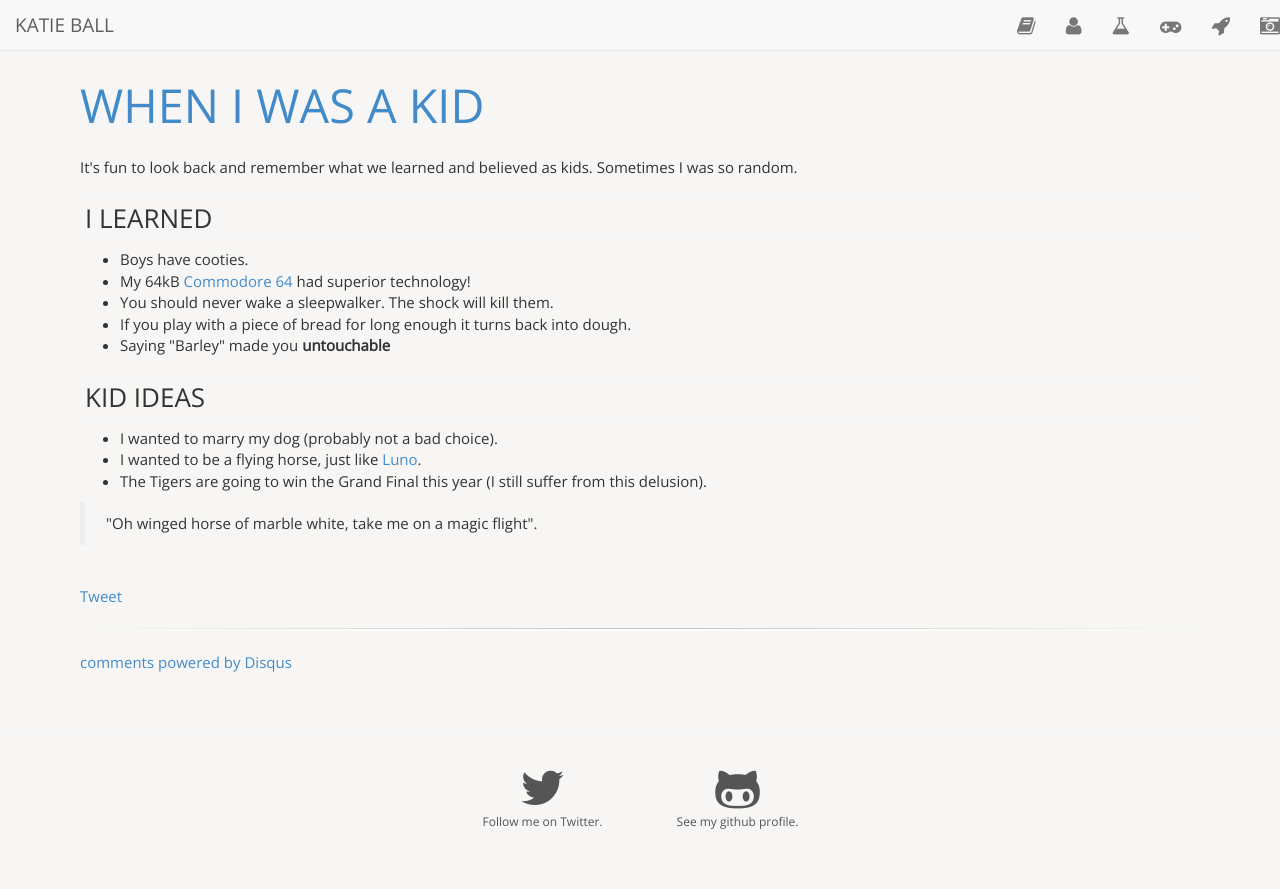
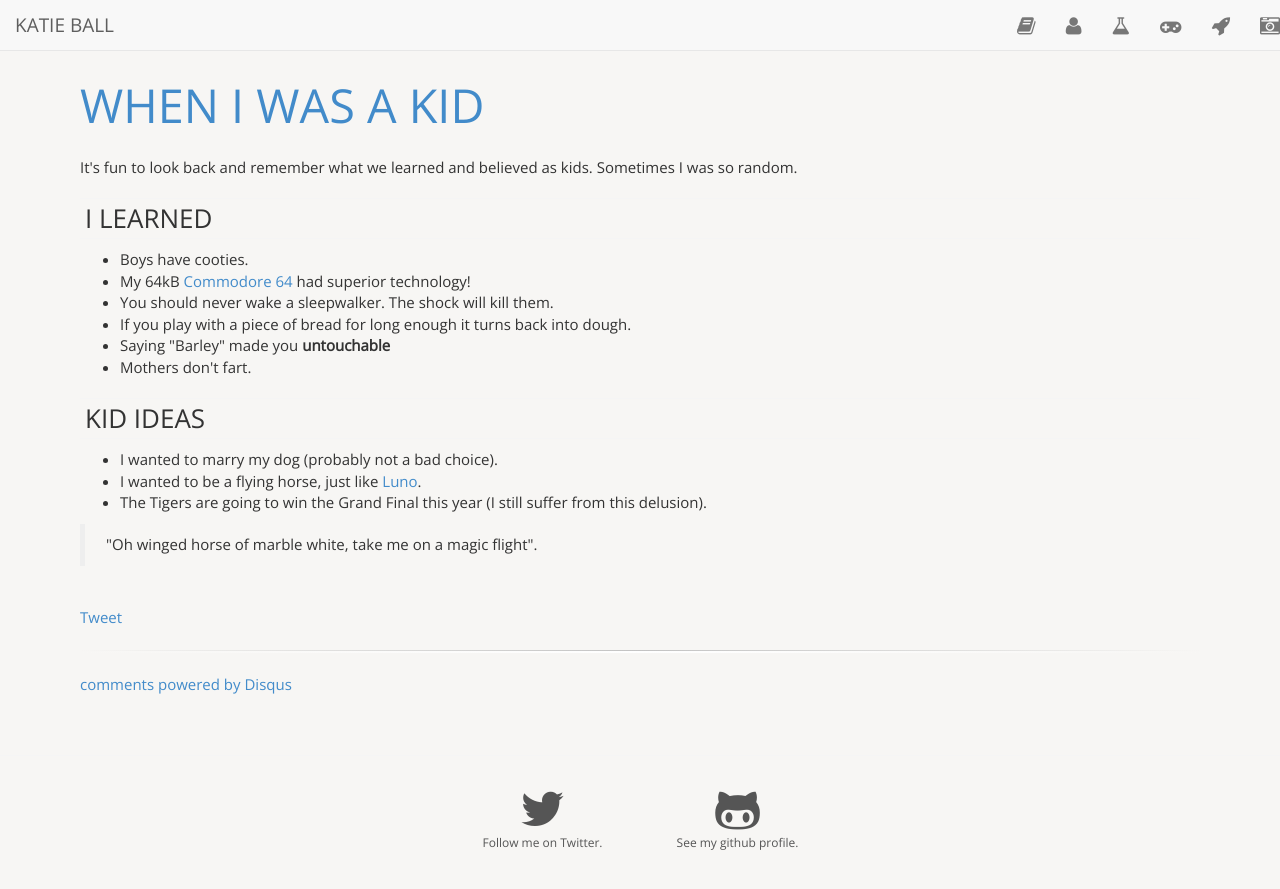
Before and after one commit to roachhd/roachhd.github.io, a Jekyll site: the page built from about/me/as-a-kid/index.html, in a window 1280 px wide. Shown: the top 889 px of the page. Built offline with Jekyll 4.4.1, drawn with Linux system fonts in a browser that asks for light colours; nearby versions of some CDN libraries; comment, search, counter and statistics services are not loaded.

Commit message:
Update index.html

```diff
--- a/about/me/as-a-kid/index.html
+++ b/about/me/as-a-kid/index.html
@@ -13,6 +13,7 @@ title: "When I Was A Kid"
             <li>You should never wake a sleepwalker. The shock will kill them.</li>
             <li>If you play with a piece of bread for long enough it turns back into dough.</li>
             <li>Saying "Barley" made you <strong>untouchable</strong>
+            <li>Mothers don't fart.</li>
 
         </ul>
 
```
